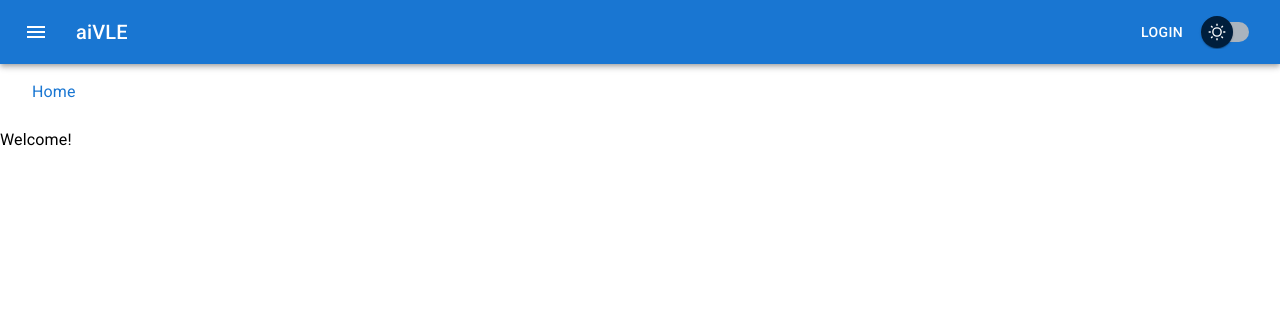
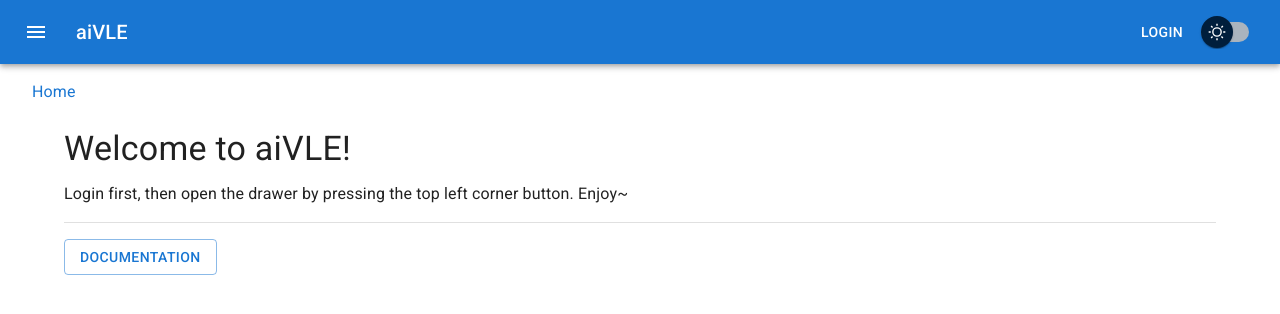
Before and after one commit to le0tan/aivle-fe, a React (Create React App) app: page /#/ in a window 1280 px wide. Shown: the top 314 px of the page. Built offline with nearby package versions, Linux system fonts and the light colour scheme.

Commit message:
simple home page

```diff
--- a/src/App.js
+++ b/src/App.js
@@ -27,6 +27,7 @@ import CourseDetail from "./pages/course_detail";
 import MuiBreadcrumbs from "./components/breadcrumbs";
 import {selectIsDark, setDark, setLight} from "./redux/darkModeSlice";
 import {DeveloperMode, MenuBook} from "@mui/icons-material";
+import Home from "./pages/home";
 
 const MyApp = () => {
   const isLoggedIn = useSelector(selectLoggedIn);
@@ -97,11 +98,18 @@ const MyApp = () => {
           <CoursePage/>
         </Route>
         <Route path="/">
-          <Typography>
-            Welcome!
-          </Typography>
+          <Home/>
         </Route>
       </Switch>
+      {/*<footer>*/}
+      {/*    <Container maxWidth="lg">*/}
+      {/*      <Box textAlign="center" pt={{ xs: 5, sm: 10 }} pb={{ xs: 5, sm: 0 }}>*/}
+      {/*        <Typography>*/}
+      {/*          Tan Yuanhong &reg; {new Date().getFullYear()}*/}
+      {/*        </Typography>*/}
+      {/*      </Box>*/}
+      {/*    </Container>*/}
+      {/*</footer>*/}
     </React.Fragment>
   );
 }
--- a/src/pages/api_test/index.jsx
+++ b/src/pages/api_test/index.jsx
@@ -1,6 +1,6 @@
 import React, {useState} from "react";
-import {useSelector} from "react-redux";
-import {selectLoggedIn} from "../../redux/authSlice";
+import {useDispatch, useSelector} from "react-redux";
+import {logout, selectLoggedIn} from "../../redux/authSlice";
 import {
   Button,
   Container,
@@ -17,6 +17,8 @@ import {SignInPaper} from "../signin";
 import {useForm} from "react-hook-form";
 import axios from "axios";
 import {API_BASE_URL} from "../../constants";
+import Cookie from "js-cookie";
+import {useHistory} from "react-router-dom";
 
 const Form = styled('form')(({theme}) => ({
     width: '100%', // Fix IE 11 issue.
@@ -29,6 +31,8 @@ const ApiTest = () => {
   const {register, handleSubmit} = useForm();
   const [text, setText] = useState("");
   const [open, setOpen] = useState(false);
+  const dispatch = useDispatch();
+  const history = useHistory();
   const onSubmit = data => {
     axios({
       method: "get",
@@ -43,10 +47,12 @@ const ApiTest = () => {
     });
   }
   if (!isLoggedIn) {
-    return (
-      <h1>Please log in first</h1>
-    )
-  } else {
+    Cookie.remove("token");
+    dispatch(logout());
+    history.push("/signin");
+    return null;
+  }
+
   return (
     <React.Fragment>
       <Container component="main" maxWidth="lg">
@@ -83,7 +89,7 @@ const ApiTest = () => {
       </Dialog>
     </React.Fragment>
   )
-  }
+
 }
 
 export default ApiTest;
--- /dev/null
+++ b/src/pages/home.jsx
@@ -0,0 +1,24 @@
+import {Button, Container, CssBaseline, Divider, Typography} from "@mui/material";
+import React from "react";
+
+const Home = () => {
+  return (
+    <>
+      <Container component="main" maxWidth="lg">
+        <CssBaseline/>
+        <Typography variant="h4" gutterBottom>
+          Welcome to aiVLE!
+        </Typography>
+        <Typography variant="body1" gutterBottom>
+          Login first, then open the drawer by pressing the top left corner button. Enjoy~
+        </Typography>
+        <Divider sx={{marginTop: 2, marginBottom: 2}}/>
+        <Button variant={"outlined"} href="https://edu-ai.github.io/aivle-docs/" target="_blank">
+          Documentation
+        </Button>
+      </Container>
+    </>
+  )
+}
+
+export default Home;
```
Lines whose indentation alone changed are shown as unchanged.
